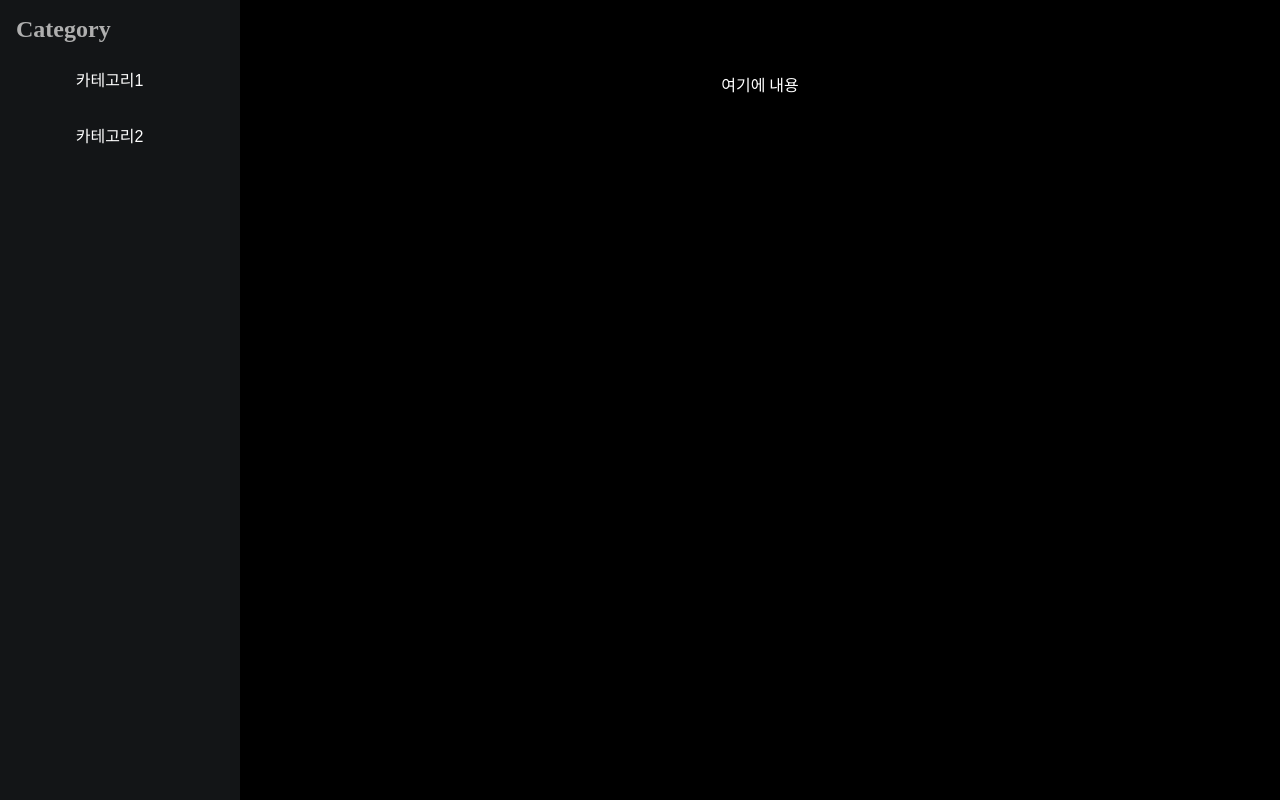
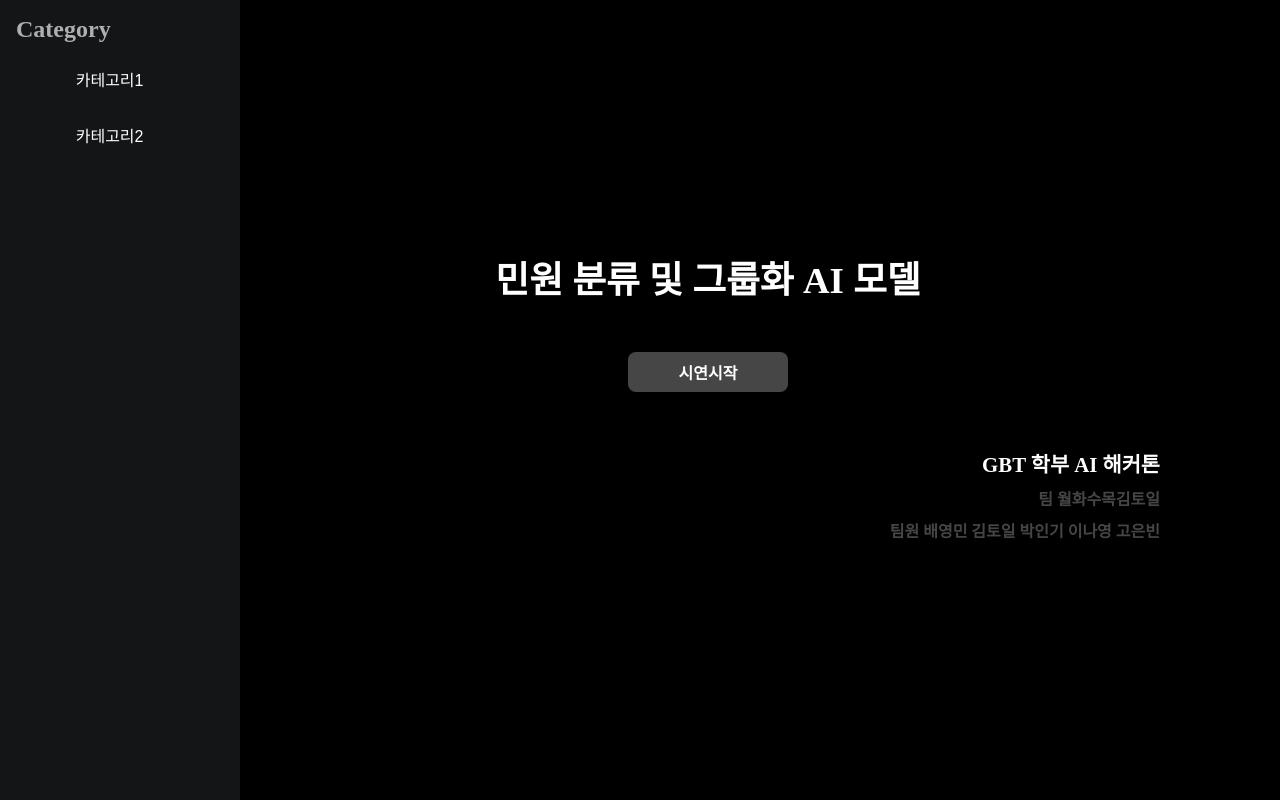
Before and after one commit to Bewheneverwhatiwant/GBT_AI_HUFS_Hackathon, a React (Vite) app: page / in a window 1280 px wide. Built offline with nearby package versions, Linux system fonts and the light colour scheme.

Commit message:
feat(ServiceFlow): CoverComponent 추가

```diff
--- /dev/null
+++ b/src/MainComponents/ServiceFlow/A_CoverComponent.jsx
@@ -0,0 +1,31 @@
+import React from 'react';
+
+import CustomColumn from '../../components/CommonComponents/CustomColumn';
+import CustomButton from '../../components/CommonComponents/CustomButton';
+import CustomFont from '../../components/CommonComponents/CustomFont';
+import CustomRow from '../../components/CommonComponents/CustomRow';
+
+const A_CoverComponent = () => {
+
+    return (
+
+        <CustomColumn $width='90%' $alignItems='center' $justifyContent='center' $gap='3rem'>
+            <CustomFont $color='white' $font='2.3rem' $fontWeight='bold'>민원 분류 및 그룹화 AI 모델</CustomFont>
+
+            <CustomButton $width='10rem' $backgroundColor='#464646'>
+                <CustomFont $color='white' $font='1rem' $fontWeight='bold'>시연시작</CustomFont>
+            </CustomButton>
+
+            <CustomRow $width='100%' $alignItems='center' $justifyContent='flex-end'>
+                <CustomColumn $width='40%' $alignItems='flex-end' $justifyContent='center' $gap='0.5rem'>
+                    <CustomFont $color='white' $font='1.3rem' $fontWeight='bold'>GBT 학부 AI 해커톤</CustomFont>
+                    <CustomFont $color='#464646' $font='1rem' $fontWeight='bold'>팀 월화수목김토일</CustomFont>
+                    <CustomFont $color='#464646' $font='1rem' $fontWeight='bold'>팀원 배영민 김토일 박인기 이나영 고은빈</CustomFont>
+                </CustomColumn>
+            </CustomRow>
+        </CustomColumn>
+
+    );
+};
+
+export default A_CoverComponent;
--- a/src/MainComponents/mainpage.jsx
+++ b/src/MainComponents/mainpage.jsx
@@ -7,15 +7,13 @@ import CustomRow from '../components/CommonComponents/CustomRow';
 import CustomDivider from '../components/CommonComponents/CustomDivider';
 import CustomCenter from '../components/CommonComponents/CustomCenter';
 
+import A_CoverComponent from './ServiceFlow/a_CoverComponent';
+
 const MainPage = () => {
 
 	return (
 
-		<CustomColumn $width='100%' $alignItems='center' $justifyContent='flex-start' $gap='2rem'>
-			<CustomCenter>
-				<CustomFont $color='white' $font='1rem'>여기에 내용</CustomFont>
-			</CustomCenter>
-		</CustomColumn>
+		<A_CoverComponent />
 
 	);
 };
```
